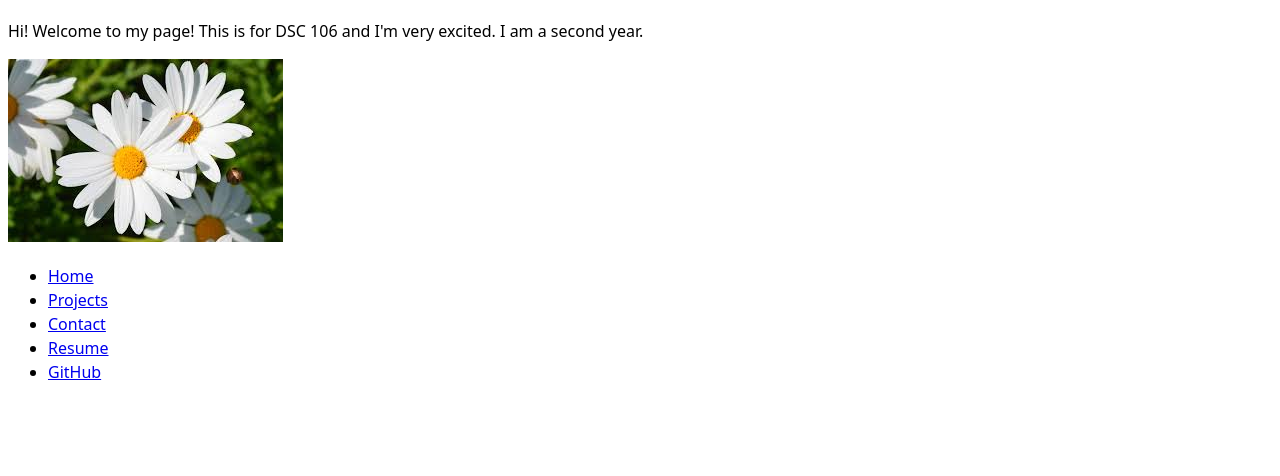
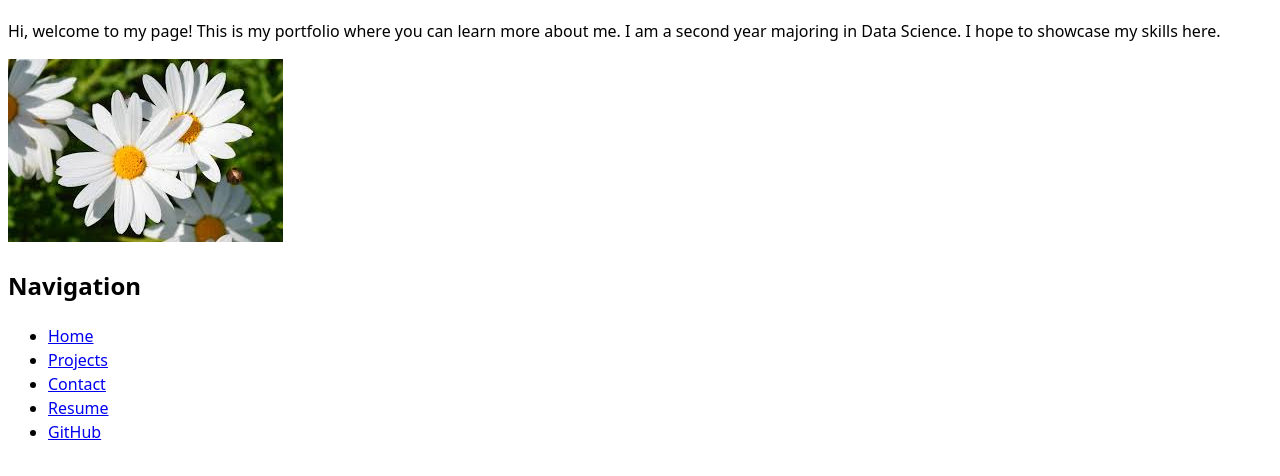
Before and after one commit to mkishore3/portfolio, a plain HTML site: page index.html in a window 1280 px wide. Shown: the part 72-548 px from the top of the page. Drawn offline with Linux system fonts and the light colour scheme.

Commit message:
details added

```diff
--- a/index.html
+++ b/index.html
@@ -9,9 +9,12 @@
 <body>
     <h1>Mythri Kishore</h1>
     <p>
-        Hi! Welcome to my page! This is for DSC 106 and I'm very excited. I am a second year.
+        Hi, welcome to my page! This is my portfolio where you can learn more about me.
+
+        I am a second year majoring in Data Science. I hope to showcase my skills here.
     </p>
     <img src="images/daisy.jpg" alt="white daisies with yellow center">
+    <h2>Navigation</h2>
     <nav>
         <ul>
             <li><a href="index.html">Home</a></li>
```
Also changed, not shown: contact/index.html (+3 -1 lines), projects/index.html (+3 -2 lines), resume/index.html (+2 -0 lines).
